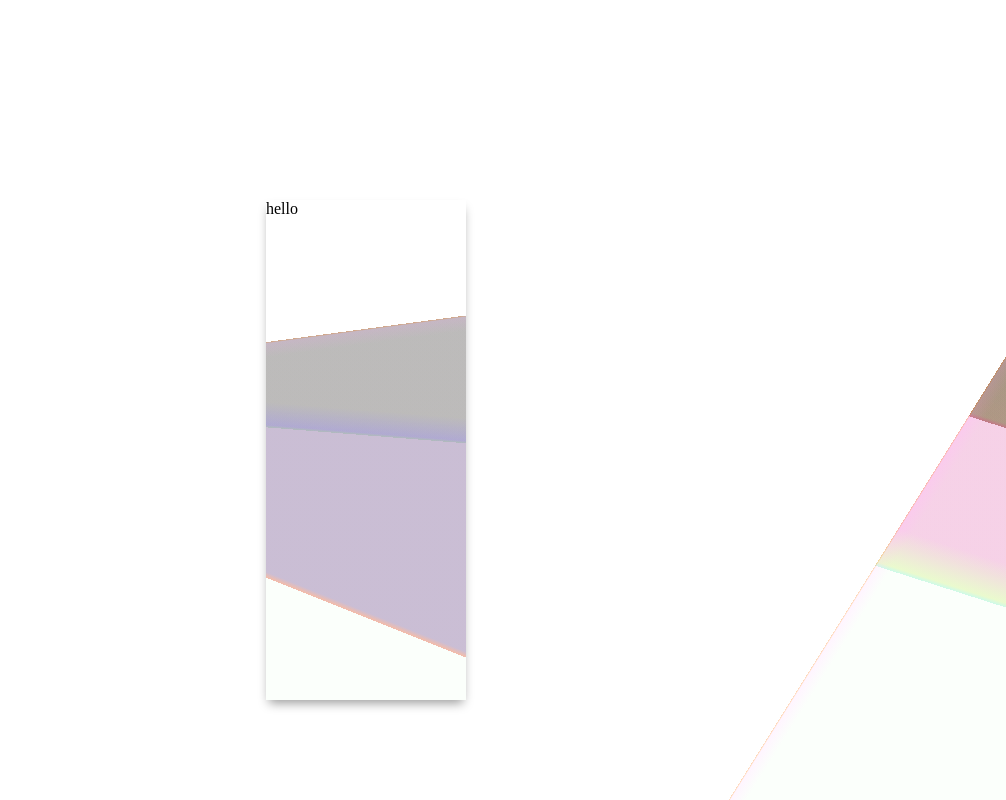
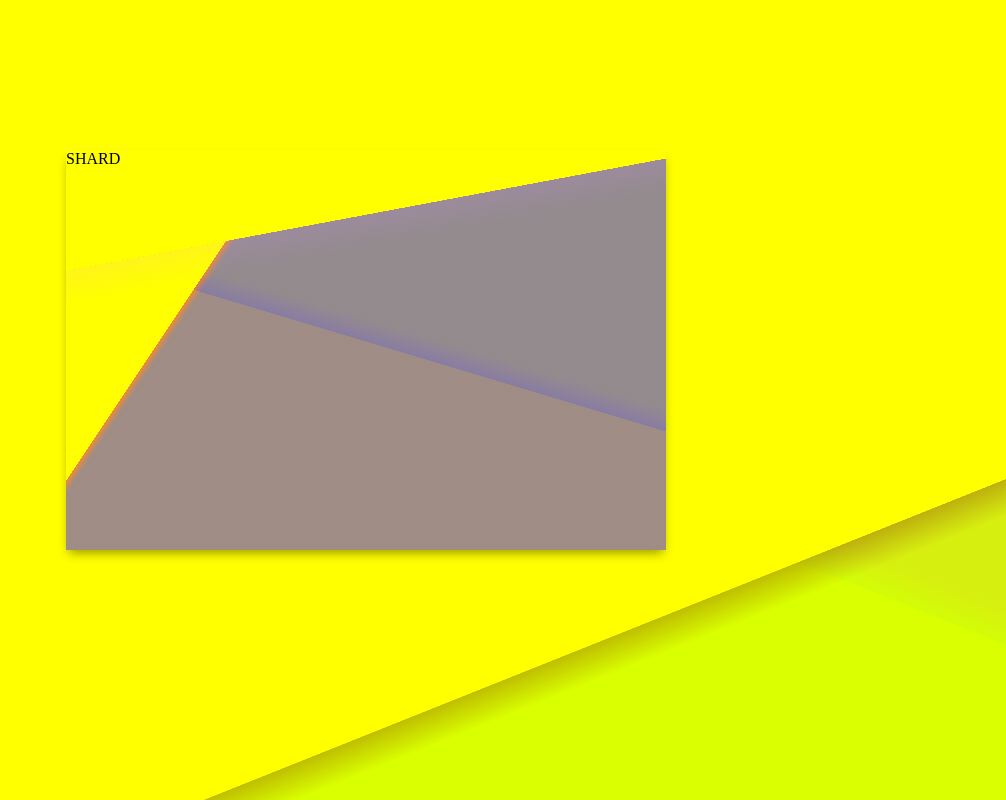
Before and after one commit to vonKristoff/Shards, a plain HTML site: page gradient.html in a window 1280 px wide. Shown: the whole page, without its empty margins (274-1280 px from the left). Drawn offline with nearby package versions, Linux system fonts and the light colour scheme.

Commit message:
fullscreen mode, and other enhanced results

```diff
--- a/gradient.html
+++ b/gradient.html
@@ -9,26 +9,27 @@ overflow: hidden;
 }
 .box{
 	left:50%;
-	margin-left: -100px;
-	top:200px;
+	margin-left: -300px;
+	top:150px;
 	box-shadow:0 6px 10px -3px rgba(0,0,0,.4);
 	position: absolute;
-	width:200px;
-	height: 500px;
+	width:600px;
+	height: 400px;
+	/*-webkit-transform:rotate(37deg);*/
 }
 </style>
 <body>
 
 <div id="bg"></div>
-<div class="box">hello</div>
+<div class="box">SHARD</div>
 
 <script src="https://ajax.googleapis.com/ajax/libs/jquery/1.7.1/jquery.min.js"></script>
 <script src="gradient.js"></script>
 <script>
 (function($) {
 
-$('#bg').gradient([0,255,0,.015],[255,120,0,.315],[255,155,255,.1],0,20,true);
-$('.box').gradient([0,255,0,.015],[255,120,0,.315],[255,155,255,.1],0,4,false);
+$('#bg').shards([0,255,0,.15],[55,120,0,.25],[0,0,0,.25],0,20,.1,true);
+$('.box').shards([255,255,0,.015],[255,120,190,.315],[255,155,255,.1],0,4,.5,false);
 
 })(jQuery);
 </script>
--- a/gradient.js
+++ b/gradient.js
@@ -1,6 +1,6 @@
 (function($) {
 
-var Plugin = function(me,c1,c2,sh,wheel,steps,fs){
+var Plugin = function(me,c1,c2,sh,wheel,steps,alf,fs){
 
 	this.el = me;
 	this.fs = fs;
@@ -9,6 +9,7 @@ var Plugin = function(me,c1,c2,sh,wheel,steps,fs){
 		c1 		: c1,
 		c2 		: c2,
 		shade 	: sh,
+		alpha 	: alf,
 		steps 	: steps,
 		wheel	: wheel
 	}
@@ -27,11 +28,9 @@ Plugin.prototype.init = function(){
 		if(steps > 0) this.filter += ', ';
 	}
 	this.el.css('background',this.filter);
-	console.log(this.fs);
-	if(this.fs){
-		console.log(true);
-		this.fit();
-	}
+
+	if(this.fs) this.fit();
+
 }
 Plugin.prototype.stringBuilder = function(){
 
@@ -40,7 +39,7 @@ Plugin.prototype.stringBuilder = function(){
 		c2 = this.catcol(col.c2),
 		shade = this.catcol(col.shade);
 
-	this.filter += '-webkit-gradient(linear,'+this.positions+'from(#fff), to('+c1+'), color-stop(0,'+c2+'), color-stop(.1,'+shade+'))'
+	this.filter += '-webkit-gradient(linear,'+this.positions+'from(#ff0), to('+c1+'), color-stop(0,'+c2+'), color-stop(.01,'+shade+'))'
 }
 Plugin.prototype.catcol = function(col){
 
@@ -62,7 +61,7 @@ Plugin.prototype.position = function(){
 	var left = ~~(Math.random()*100),
 		right = left + 1,
 		rotationBase = ~~(Math.random()*100),
-		angle = rotationBase + (-5 + (~~(Math.random()*10)));
+		angle = rotationBase + (-5 + (~~(Math.random()*15)));
 
 	var positions = {
 			left:left,
@@ -80,11 +79,11 @@ Plugin.prototype.colourFilter = function(){
 	var col = this.colours;
 
 	col.c1 = this.colstep(col.c1);
-	col.c1.push(.25);
+	col.c1.push(col.alpha);
 	col.c2 = this.colstep(col.c2);
-	col.c2.push(.25);
+	col.c2.push(col.alpha);
 	col.shade = this.colstep(col.shade);
-	col.shade.push(.25);
+	col.shade.push(col.alpha);
 }
 Plugin.prototype.colstep = function(col){
 
@@ -175,20 +174,18 @@ Plugin.prototype.hue2rgb = function(m1, m2, hue) {
 
 	return 255 * v;
 };
-jQuery.fn.gradient = function(colour1, colour2, shade, wheel, steps, fullscreen){
-
-	// maybe have wheel (colour steps) as a decimal value
+jQuery.fn.shards = function(colour1, colour2, shade, wheel, steps, alpha, fullscreen){
 
 	var el = $(this);
-	var gradients = new Plugin(el,colour1,colour2,shade,wheel,steps,fullscreen);
+	var shards = new Plugin(el,colour1,colour2,shade,wheel,steps,alpha,fullscreen);
 
 	if(fullscreen){
 		$(window).resize( function(){
-			gradients.fit();
+			shards.fit();
 		});
 	}
 
-	return this.el;	// chaining enabled
+	return this.el;
 }
 
 })(jQuery);
```
